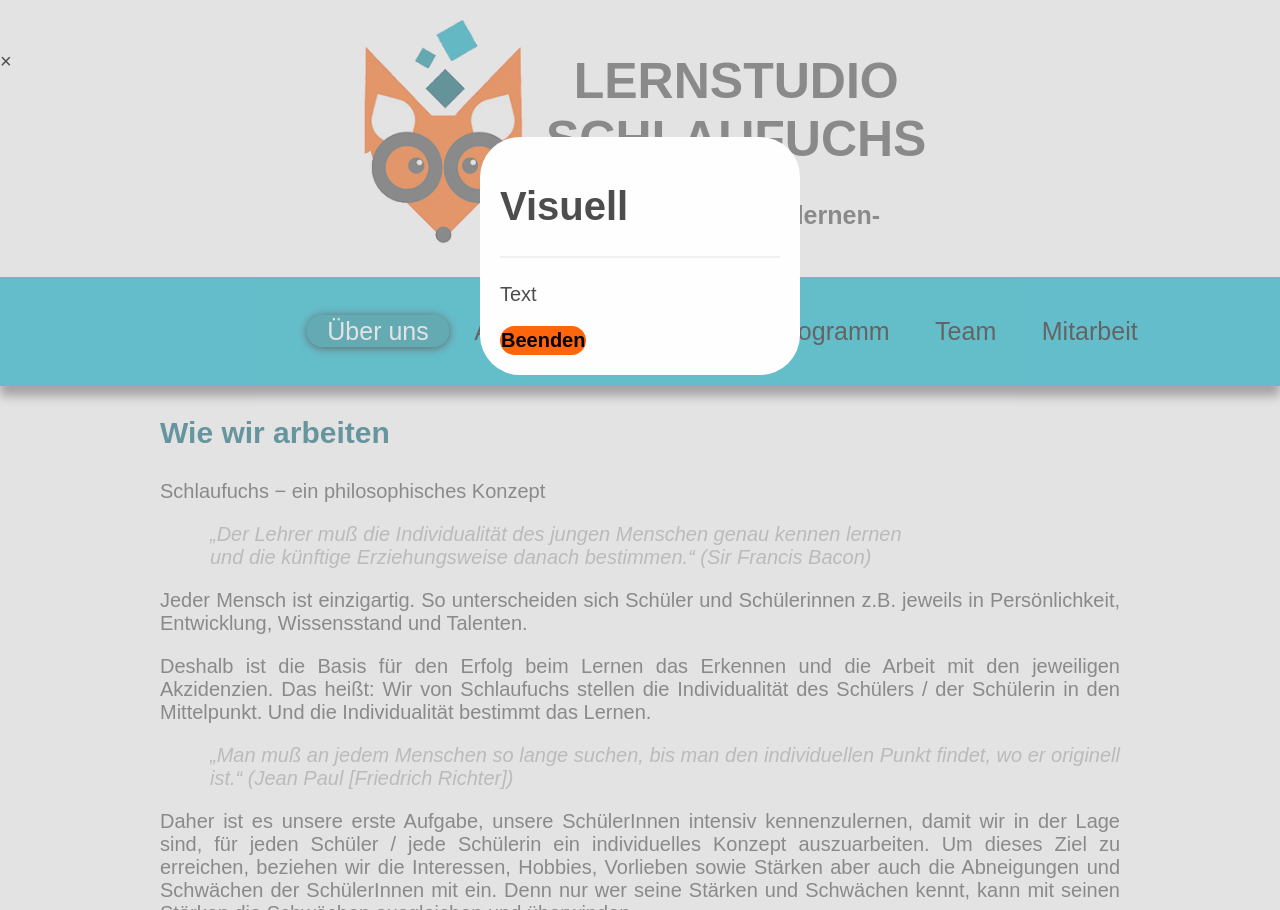
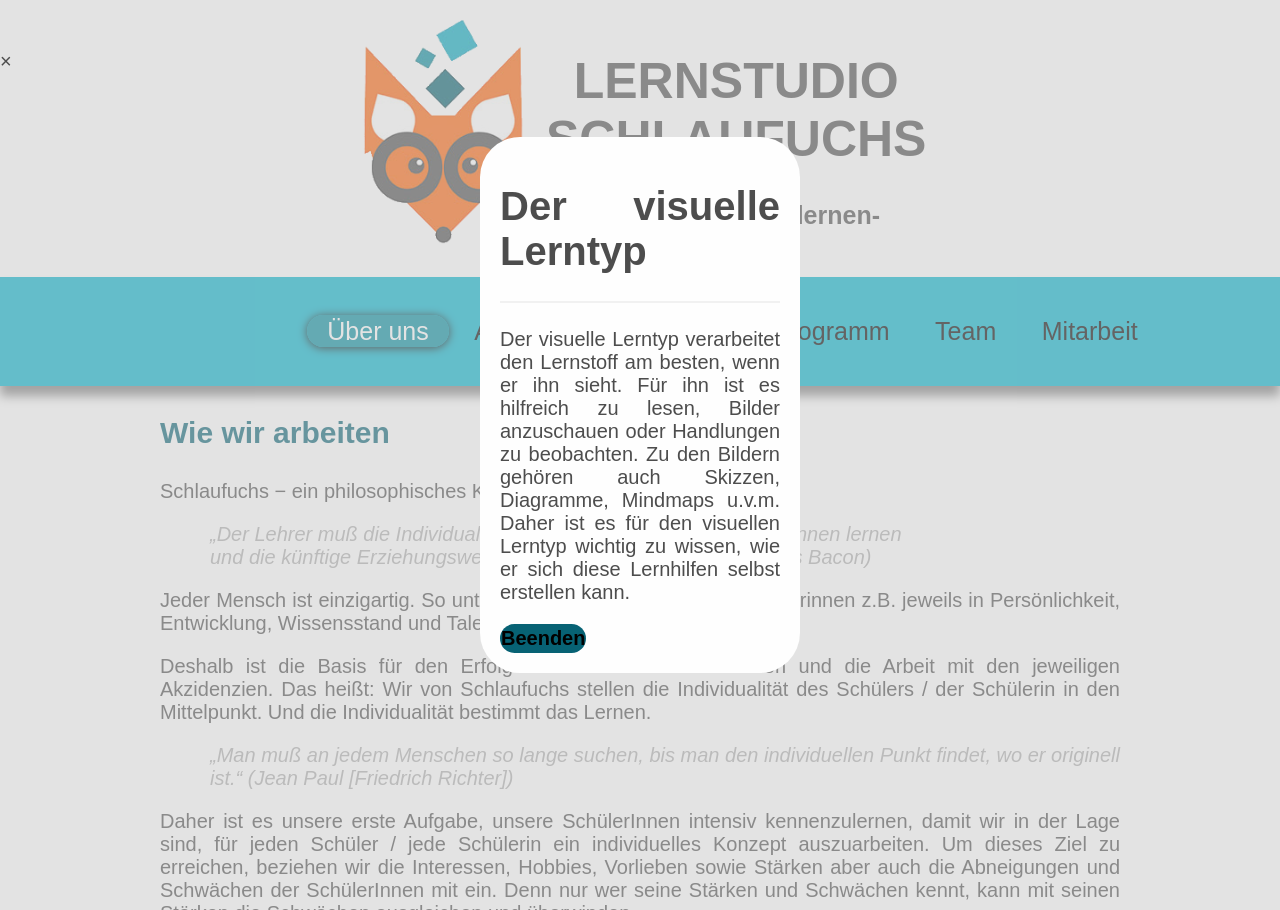
Before and after one commit to OGFlox/Schlaufuchs, a PHP site: the page made by schlaufuchs/über-uns.html in a window 1280 px wide, after a click that opens the changed part. Run offline with PHP 8.4, Linux system fonts and the light colour scheme.

Commit message:
Add files via upload

```diff
--- a/schlaufuchs/css/main.css
+++ b/schlaufuchs/css/main.css
@@ -76,11 +76,11 @@ a {
 }
 
 .clearfix-main button {
-	background-color: #FF650D;
+	background-color: #076274;
 }
 
 .clearfix-main button:hover {
-	background-color: #FF650D;
+	background-color: #076274;
 }
 
 .zoom {
--- a/schlaufuchs/über-uns.html
+++ b/schlaufuchs/über-uns.html
@@ -159,9 +159,12 @@
 					<span onclick="document.getElementById('Visuell').style.display='none'" class="Visuell" title="Close Modal">&times;</span>
 					<form method="POST" class="modal-content">
 						<div class="container">
-							<h1>Visuell</h1>
+							<h1>Der visuelle Lerntyp</h1>
 							<hr>
-							<p>Text</p>
+							<p>
+								Der visuelle Lerntyp verarbeitet den Lernstoff am besten, wenn er ihn sieht. Für ihn ist es hilfreich zu lesen, Bilder anzuschauen
+								oder Handlungen zu beobachten. Zu den Bildern gehören auch Skizzen, Diagramme, Mindmaps u.v.m. Daher ist es für den
+								visuellen Lerntyp wichtig zu wissen, wie er sich diese Lernhilfen selbst erstellen kann.</p>
 
 							<div class="clearfix-main">
 								<button type="button" onclick="document.getElementById('Visuell').style.display='none'" class="beendenbtn"><b>Beenden</b></button>
@@ -174,9 +177,13 @@
 					<span onclick="document.getElementById('Auditiv').style.display='none'" class="Auditiv" title="Close Modal">&times;</span>
 					<form method="POST" class="modal-content">
 						<div class="container">
-							<h1>Auditiv</h1>
+							<h1>Der auditive Lerntyp</h1>
 							<hr>
-							<p>Text</p>
+							<p>
+								Hören ist seine Stärke: Der auditive Lerntyp speichert Informationen sehr gut ab, wenn er sie vortragen bekommt. Deswegen
+								ist es sinnvoll, dass sich dieser Lerntyp den Lernstoff laut vorliest oder ihn aufnimmt, um ihn sich dann bewusst
+								anzuhören.
+							</p>
 
 							<div class="clearfix-main">
 								<button type="button" onclick="document.getElementById('Auditiv').style.display='none'" class="beendenbtn"><b>Beenden</b></button>
@@ -189,9 +196,15 @@
 					<span onclick="document.getElementById('Kinästhetisch').style.display='none'" class="Kinästhetisch" title="Close Modal">&times;</span>
 					<form method="POST" class="modal-content">
 						<div class="container">
-							<h1>Kinästhetisch</h1>
+							<h1>Der kinästhetische Lerntyp</h1>
 							<hr>
-							<p>Text</p>
+							<p>
+								Leben heißt lernen – von Geburt an lernen wir durch Bewegungen. Doch der kinästhetische Lerntyp braucht weiterhin ein hohes
+								Maß an Reizstimulation durch Bewegung, damit er richtig lernen kann. Man sollte ihn aber nicht mit einem „Zappelphilipp“
+								verwechseln. Denn die Bewegungen vom kinästhetischen Typ sind zielgerichtet und dienen der Verarbeitung und dem Behalten
+								von Informationen. Als Bewegungsfan bevorzugt er sportliche Bewegung in Verbindung mit dem Lernstoff (z.B. Parcours-Diktate,
+								Vokabelschnitzeljagd) und andere Lernspiele (z.B. „Grap it!“).
+							</p>
 
 							<div class="clearfix-main">
 								<button type="button" onclick="document.getElementById('Kinästhetisch').style.display='none'" class="beendenbtn"><b>Beenden</b></button>
@@ -204,9 +217,15 @@
 					<span onclick="document.getElementById('Kommunikativ').style.display='none'" class="Kommunikativ" title="Close Modal">&times;</span>
 					<form method="POST" class="modal-content">
 						<div class="container">
-							<h1>Kommunikativ</h1>
+							<h1>Der kommunikative Lerntyp</h1>
 							<hr>
-							<p>Text</p>
+							<p>
+								„Dieses Kind ist einfach nie still!“ Natürlich nicht. Denn was leider oft als permanentes „Geblabber“ aufgefasst wird, ist
+								lediglich die Lernart des kommunikativen Typs. Genau wie der kinästhetische Lerntyp hat es der kommunikative z.B.
+								in der Schule nicht leicht. Hat er jedoch die Chance, eine Wortmeldung zu geben, einen Vortrag zu halten oder seinen
+								Mitschülern etwas zu erklären, dann ist er in seinem Element – und manchmal nicht mehr zu stoppen. Diese Energie
+								und Stärke kann der kommunikative Lerntyp perfekt nutzen, um sich z.B. mit Referatstechniken auf Klausuren vorzubereiten.
+							</p>
 
 							<div class="clearfix-main">
 								<button type="button" onclick="document.getElementById('Kommunikativ').style.display='none'" class="beendenbtn"><b>Beenden</b></button>
```
Also changed, not shown: schlaufuchs/impressum.html (+4 -3 lines). Lines whose indentation alone changed are shown as unchanged.
